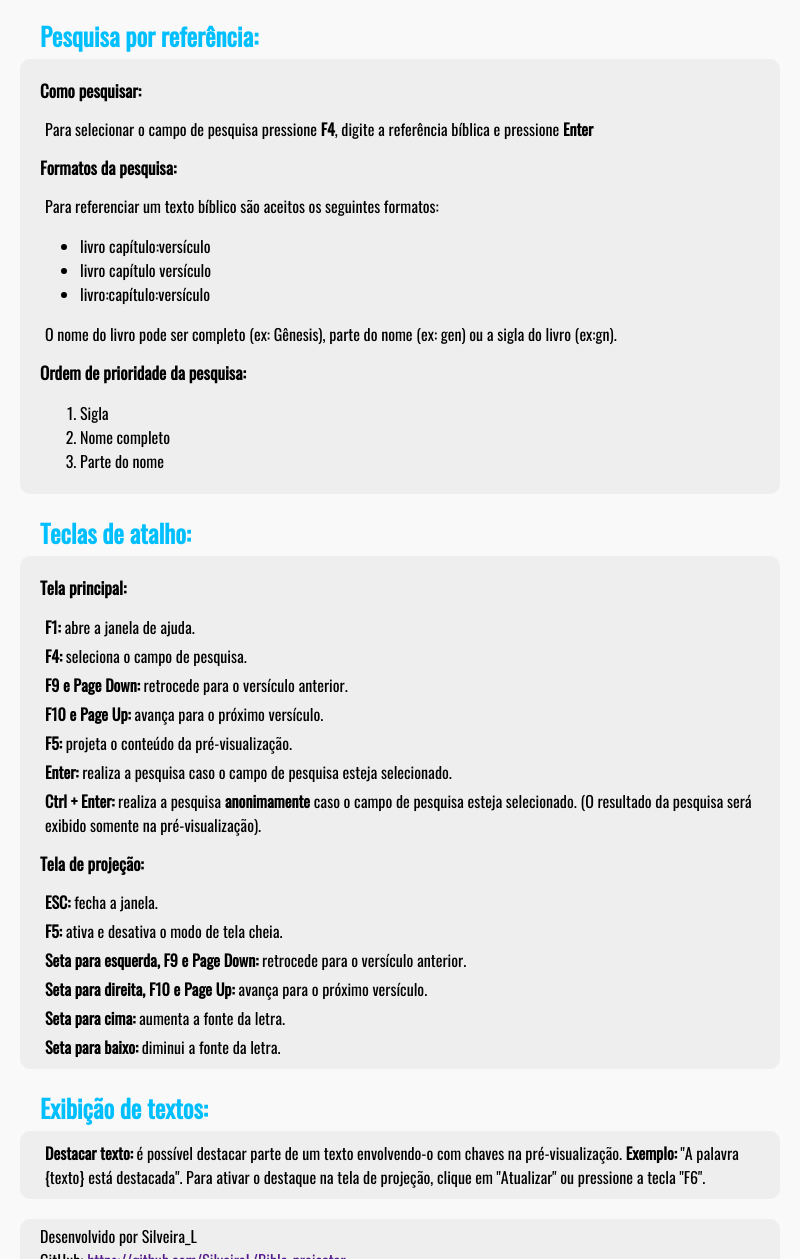
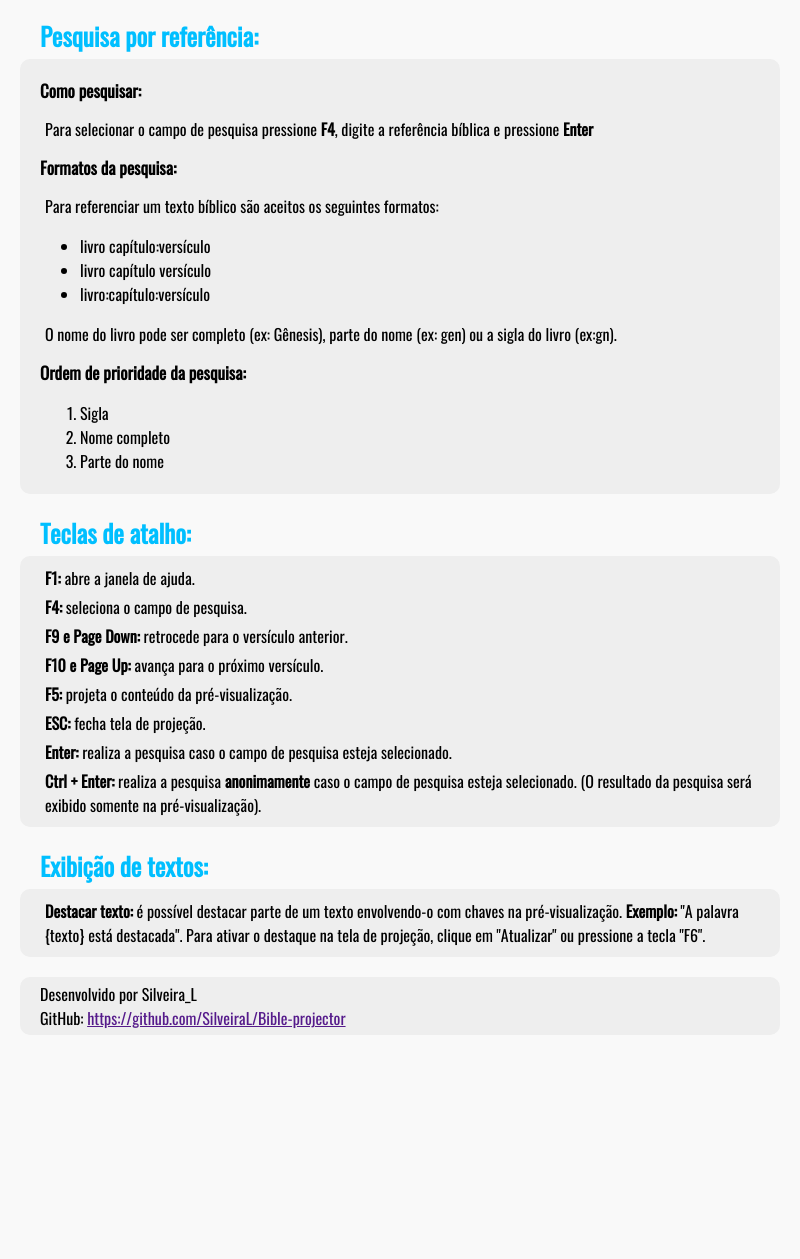
Before and after one commit to devs-7/bible-projector-multi-language, an Electron app: page bible-projector/ajuda.html in a window 800 px wide. Shown: the top 1259 px of the page. After the commit the page ends 1055 px from the top, so only its background shows below. Drawn offline with Linux system fonts and the light colour scheme.

Commit message:
ajuda tela de projeção removido

```diff
--- a/bible-projector/ajuda.html
+++ b/bible-projector/ajuda.html
@@ -32,22 +32,15 @@
     </div>
     <h1>Teclas de atalho:</h1>
     <div>
-        <h2>Tela principal:</h2>
         <p><b>F1:</b> abre a janela de ajuda.</p>
         <p><b>F4:</b> seleciona o campo de pesquisa.</p>
         <p><b>F9 e Page Down:</b> retrocede para o versículo anterior.</p>
         <p><b>F10 e Page Up:</b> avança para o próximo versículo.</p>
         <p><b>F5:</b> projeta o conteúdo da pré-visualização.</p>
+        <p><b>ESC:</b> fecha tela de projeção.</p>
         <p><b>Enter:</b> realiza a pesquisa caso o campo de pesquisa esteja selecionado.</p>
         <p><b>Ctrl + Enter:</b> realiza a pesquisa <b>anonimamente</b> caso o campo de pesquisa esteja selecionado. (O
             resultado da pesquisa será exibido somente na pré-visualização).</p>
-        <h2>Tela de projeção:</h2>
-        <p><b>ESC:</b> fecha a janela.</p>
-        <p><b>F5:</b> ativa e desativa o modo de tela cheia.</p>
-        <p><b>Seta para esquerda, F9 e Page Down:</b> retrocede para o versículo anterior.</p>
-        <p><b>Seta para direita, F10 e Page Up:</b> avança para o próximo versículo.</p>
-        <p><b>Seta para cima:</b> aumenta a fonte da letra.</p>
-        <p><b>Seta para baixo:</b> diminui a fonte da letra.</p>
     </div>
     <h1>Exibição de textos:</h1>
     <div>
@@ -55,7 +48,8 @@
             <b>Exemplo:</b> "A palavra {texto} está destacada".
             Para ativar o destaque na tela de projeção, clique em "Atualizar" ou pressione a tecla "F6".</p>
     </div>
-    <div id="desenvolvedor">Desenvolvido por Silveira_L<br>GitHub: <a href="">https://github.com/SilveiraL/Bible-projector</a></div>
+    <div id="desenvolvedor">Desenvolvido por Silveira_L<br>GitHub: <a
+            href="">https://github.com/SilveiraL/Bible-projector</a></div>
     <script>
         document.querySelector('#desenvolvedor > a').onclick = () => {
             require('electron').shell.openExternal('https://github.com/SilveiraL/Bible-projector');
```
